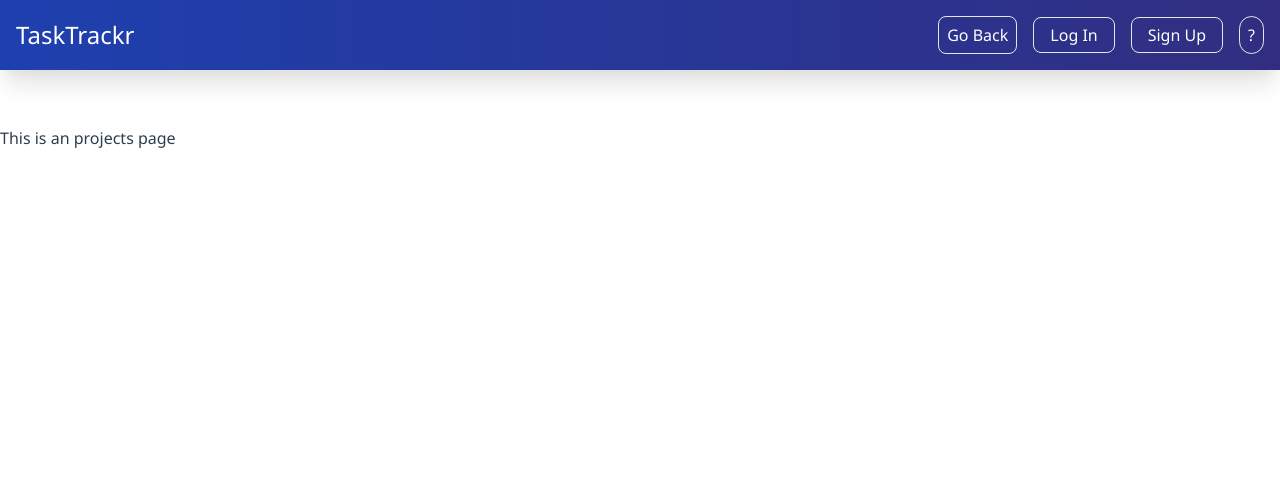
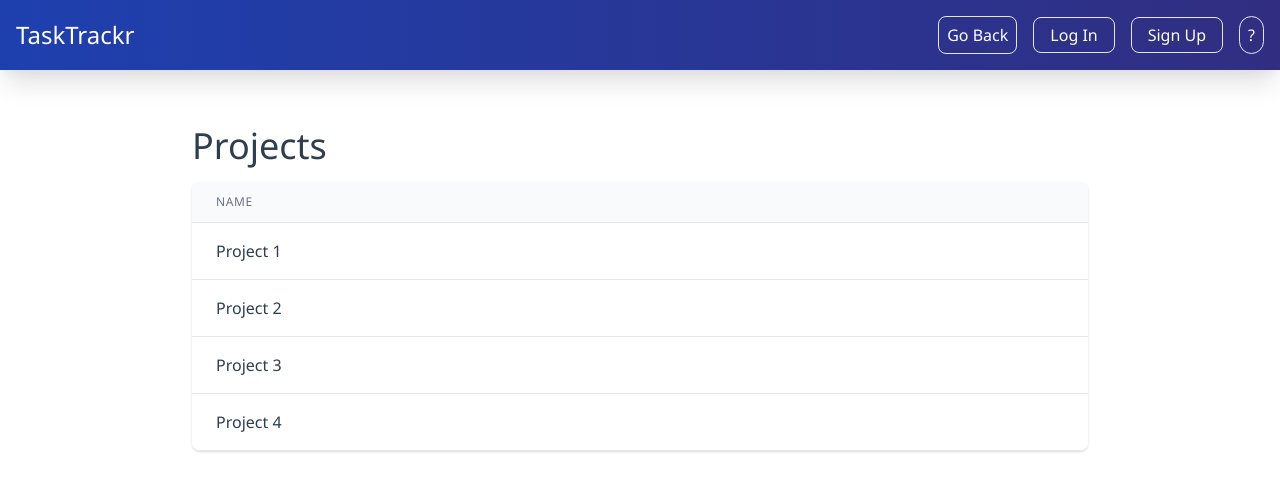
Before and after one commit to CharlieTheProgrammer/vue-tasktrackr, a Vue app: page /projects in a window 1280 px wide. Shown: the top 490 px of the page. Built offline with nearby package versions, Linux system fonts and the light colour scheme.

Commit message:
Created projects list view.

```diff
--- a/src/views/Projects.vue
+++ b/src/views/Projects.vue
@@ -1,5 +1,81 @@
 <template>
-  <div class="about">
-    <h1>This is an projects page</h1>
-  </div>
+	<div class="max-w-4xl mx-auto w-full">
+    <header class="mb-4">
+      <h1 class="text-4xl mb-2">Projects</h1>
+      <!-- <div class="text-sm text-gray-400">Select a project below</div> -->
+    </header>
+		<div class="flex flex-col">
+			<div class="-my-2 overflow-x-auto sm:-mx-6 lg:-mx-8">
+				<div class="py-2 align-middle inline-block min-w-full sm:px-6 lg:px-8">
+					<div class="shadow overflow-hidden border-b border-gray-200 sm:rounded-lg">
+						<table class="min-w-full divide-y divide-gray-200">
+							<thead class="bg-gray-50">
+								<tr>
+									<th scope="col" class="px-6 py-3 text-left text-xs font-medium text-gray-500 uppercase tracking-wider">Name</th>
+								</tr>
+							</thead>
+							<tbody class="bg-white divide-y divide-gray-200">
+								<tr class="hover:bg-gray-100 cursor-pointer" v-for="project in projects" :key="project.id" @click="test(project.id)">
+									<td class="px-6 py-4 whitespace-nowrap">
+                    <!-- <router-link to="/projects/${project.id}"> -->
+										  {{ project.name }}
+                    <!-- </router-link> -->
+									</td>
+								</tr>
+							</tbody>
+						</table>
+					</div>
+				</div>
+			</div>
+		</div>
+	</div>
 </template>
+
+<script>
+export default {
+	data() {
+		return {
+			projects: [
+				{
+					id: 1,
+					name: 'Project 1',
+					hidden: false,
+				},
+				{
+					id: 2,
+					name: 'Project 2',
+					hidden: false,
+				},
+				{
+					id: 3,
+					name: 'Project 3',
+					hidden: false,
+				},
+				{
+					id: 4,
+					name: 'Project 4',
+					hidden: false,
+				},
+			],
+		};
+	},
+	methods: {
+		setCurrrentProjectId: function (key) {
+			console.log(key);
+			this.$store.dispatch('setCurrrentProjectId', key);
+			this.$router.push('home');
+		},
+    test(id) {
+      console.log(id)
+    }
+	},
+	computed: {
+		// projects: function () {
+		// 	return this.$store.getters.projects;
+		// },
+		currentProjectID: function () {
+			return this.$store.getters.currentProjectID;
+		},
+	},
+};
+</script>
```
